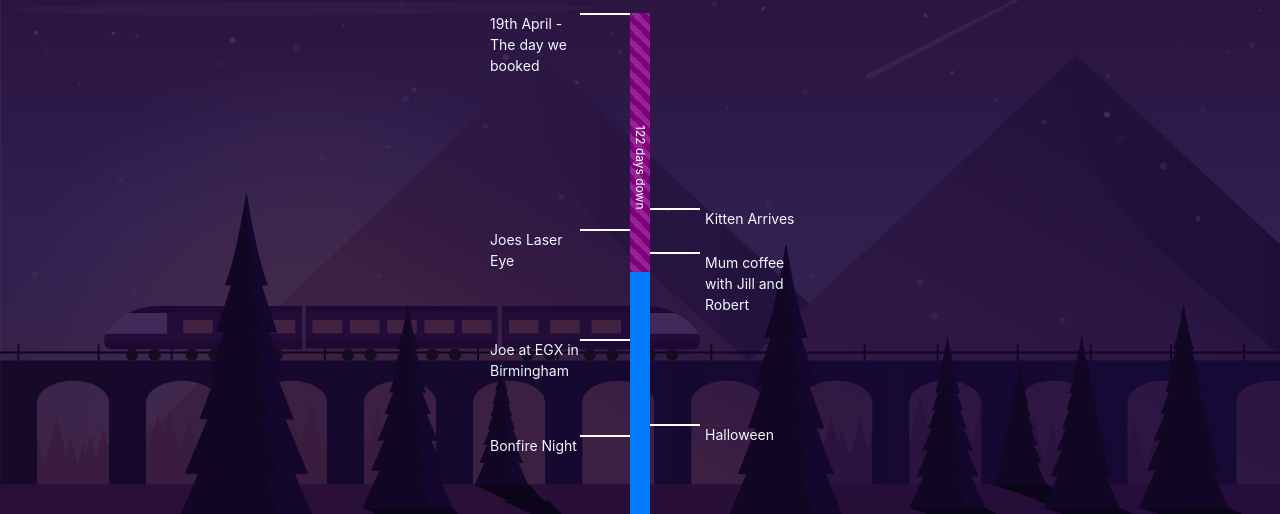
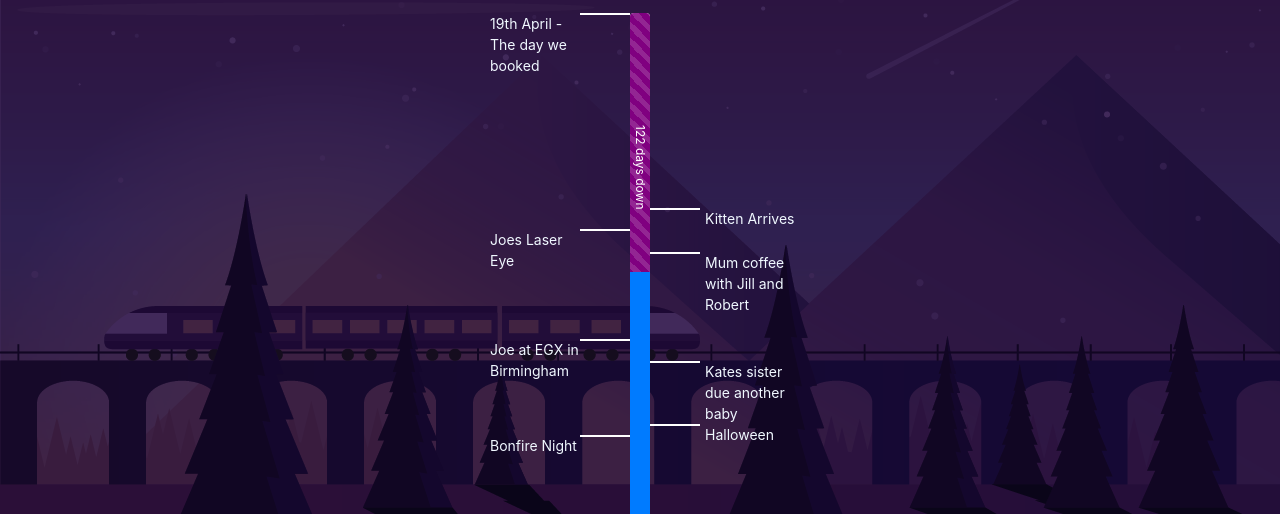
Before and after one commit to Yunojoe/countdown, a website: page index.html in a window 1280 px wide. Shown: the part 270-784 px from the top of the page. Drawn offline with Linux system fonts and the light colour scheme.

Commit message:
added baby

```diff
--- a/index.html
+++ b/index.html
@@ -82,6 +82,9 @@
       <div class="vline vleft vegx"></div>
 			<div class="vtag vleft vegx">Joe at EGX in Birmingham</div>
 
+       <div class="vline vright vbaby"></div>
+			<div class="vtag vright vbaby">Kates sister due another baby</div>
+
       <div class="vline vleft vbonfire"></div>
 			<div class="vtag vleft vbonfire">Bonfire Night</div>
 
--- a/style.css
+++ b/style.css
@@ -89,6 +89,10 @@ body{
 
 .vegx{
     top: 40.82082965578111%;
+}
+
+.vbaby{
+    top: 43.46866725507502%;
 }
 
 .halloween {
```
